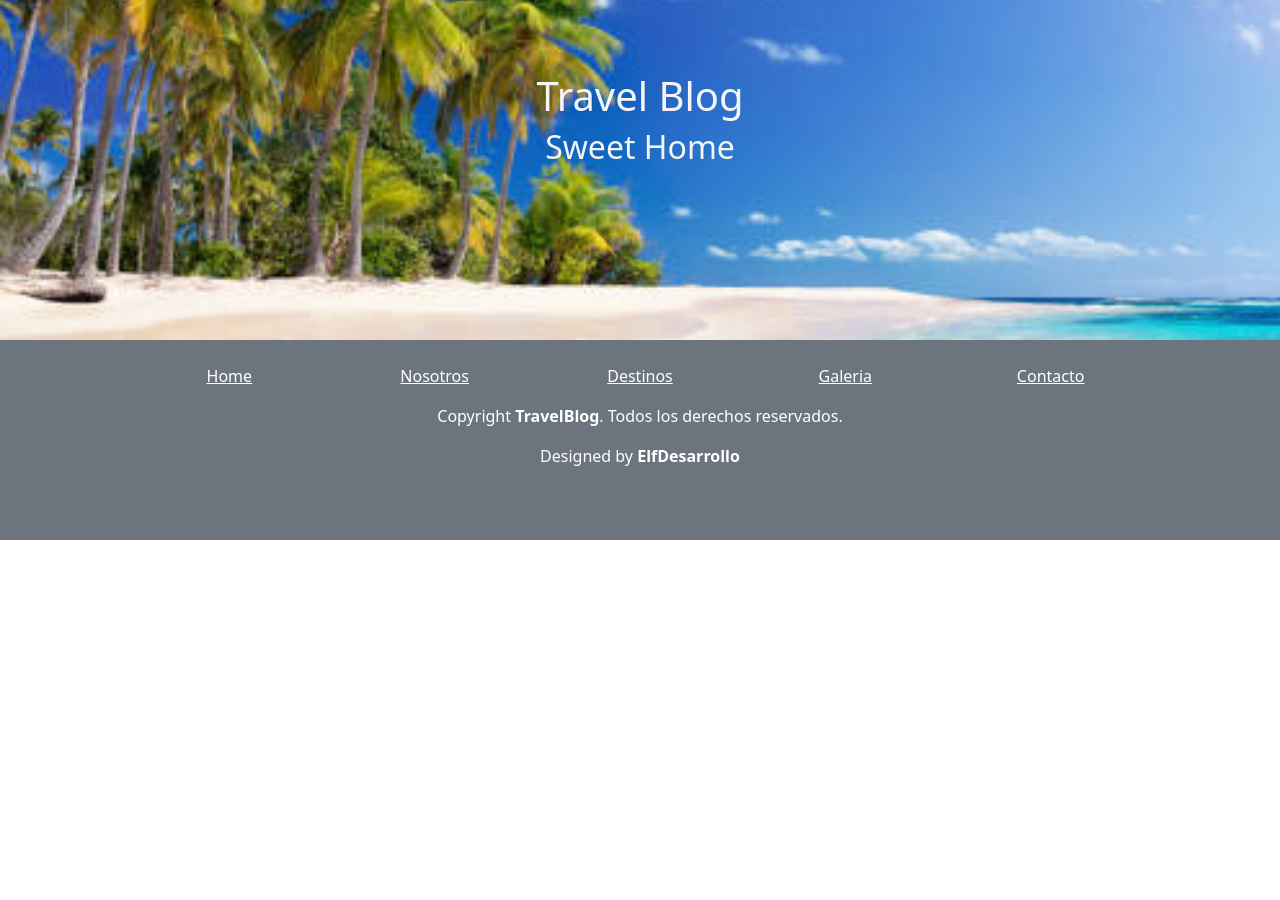
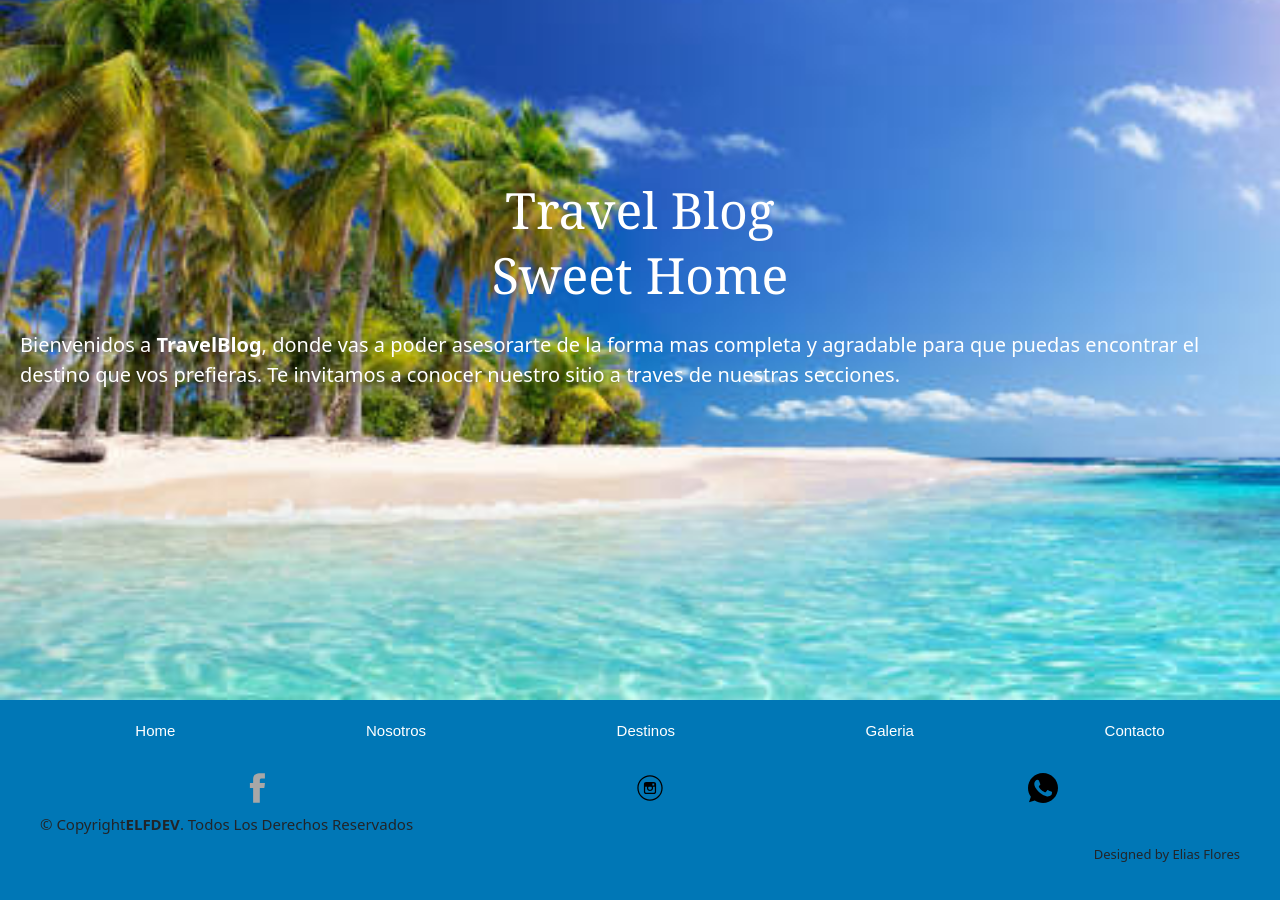
Before and after one commit to Eliassdev/TravelBlog, a website: page index.html in a window 1280 px wide. Shown: the part 260-1160 px from the top of the page. Before the commit the page ends 800 px from the top, so only its background shows below. Drawn offline with nearby package versions, Linux system fonts and the light colour scheme.

Commit message:
aplicandosass2+seo

```diff
--- a/index.html
+++ b/index.html
@@ -4,6 +4,8 @@
     <meta charset="UTF-8">
     <meta http-equiv="X-UA-Compatible" content="IE=edge">
     <meta name="viewport" content="width=device-width, initial-scale=1.0">
+    <meta name="description" content="Es un sitio donde podes encontrar asesoramiento para viajes, vacaciones, especificamente en Argentina, Peru y Brasil" >
+    <meta name="keywords" content="VACACIONES, VIAJAR, DESCANSAR, RELAX, TURISMO, HOTELES, PAISAJES. ARGENTINA, PERU, BRASIL, ASESORAMIENTO, PLAYA">
     <title>Travel Blog</title>
     <link    rel="stylesheet"    href="https://cdnjs.cloudflare.com/ajax/libs/animate.css/4.1.1/animate.min.css"/>
     <link href="https://cdn.jsdelivr.net/npm/bootstrap@5.2.0-beta1/dist/css/bootstrap.min.css" rel="stylesheet" integrity="sha384-0evHe/X+R7YkIZDRvuzKMRqM+OrBnVFBL6DOitfPri4tjfHxaWutUpFmBp4vmVor" crossorigin="anonymous">
@@ -14,10 +16,9 @@
     <link rel="shortcut icon" href="./Logos/Frameedit.png">
 </head>
 <body>
-  <div class="home__page bg-secondary">
     <!-- header de la pagina-->
     <header>
-      <nav class="navbar navbar-expand-xl" style="background-color: #e3f2fd;">
+      <nav class="navbar navbar-expand-xl" style="background-color: #48CAE4;">
         <div class="container-fluid">
             <a class="navbar-brand" href="index.html">
               <img class="animate__animated animate__bounce" src="./Logos/Frameedit.png" alt="logo" width="150px">
@@ -54,44 +55,63 @@
         </nav>
     </header>
     <!-- FIN DEL HEADER -->
-    <div class="home__main">
-      <main>
+      <main class="home__page">
         <h1  class="home__title animate__animated animate__backInLeft">Travel Blog</h1>
         <h2 class="home__subtitle animate__animated animate__backInLeft">Sweet Home</h2>
+        <p class="home__text">
+          Bienvenidos a <b>TravelBlog</b>, donde vas a poder asesorarte de la forma mas completa y agradable para que puedas encontrar el destino que vos prefieras. Te invitamos a conocer nuestro sitio a traves de nuestras secciones.
+        </p>
       </main>
-    </div>
-    <!-- FOOTER -->
-   <footer class="footer bg-secondary">
-    <div class="container-fluid">
-        <ul class="row p-4 justify-content-center text-white">
-            <div class="col-xs-12 col-md-6 col-lg-2 mb-.7">
-            <a class="text-white" href="index.html">Home</a>
-            </div>
-            <div class="col-xs-12 col-md-6 col-lg-2 mb-.7">
-            <a class="text-white" href="./pages/us.html">Nosotros</a>
-            </div>
-            <div class="col-xs-12 col-md-6 col-lg-2 mb-.7">
-            <a class="text-white" href="./pages/destinations.html">Destinos</a>
-            </div>
-            <div class="col-xs-12 col-md-6 col-lg-2 mb-.7">
-            <a class="text-white" href="./pages/galery.html">Galeria</a>
-            </div>
-            <div class="col-xs-12 col-md-6 col-lg-2 mb-.7">
-            <a class="text-white" href="./pages/contact.html">Contacto</a>
-            </div>
-            <div class="text-white text-center p-3">
-              <p>
-                  Copyright <b>TravelBlog</b>. Todos los derechos reservados.
-              </p>
-              <p>
-                  Designed by <b>ElfDesarrollo</b>
-              </p>
-            </div>
-          </ul>
-    </div>
-    </footer>
+
+      <!-- FOOTER -->
+   <footer class="footer">
+        <ul class="footer__ul">
+          <li class="footer__li">
+          <a class="footer__link" href="/index.html">Home</a>
+          </li>
+          <li class="footer__li">
+          <a class="footer__link" href="/pages/us.html">Nosotros</a>
+          </li>
+          <li class="footer__li">
+          <a class="footer__link" href="/pages/destinations.html">Destinos</a>
+          </li>
+          <li class="footer__li">
+          <a class="footer__link" href="/pages/galery.html">Galeria</a>
+          </li>
+          <li class="footer__li">
+          <a class="footer__link" href="/pages/contact.html">Contacto</a>
+          </li>
+        </ul>
+        <article class="footer__article">
+          <div class="redes">
+            <ul class="redes__ul">
+              <li class="redes__li">
+                <a class="redes__link" href="https://www.facebook.com/">
+                  <img class="redes__icon" src="./Logos/Facebook.svg" alt="">
+                </a>
+              </li>
+              <li>
+                <a class="redes__link" href="https://www.instagram.com/">
+                  <img class="redes__icon" src="./Logos/instagram.svg" alt="">
+                </a>
+              </li>
+              <li>
+                <a class="redes__link" href="https://www.whatsapp.com/">
+                  <img class="redes__icon" src="./Logos/whatsapp.svg" alt="">
+                </a>
+              </li>
+            </ul>
+          </div>
+          <p class="footer__paragraph1">
+            © Copyright <b>ELFDEV</b>. Todos Los Derechos Reservados
+          </p>
+          <p class="footer__paragraph2">
+            Designed by Elias Flores
+          </p>
+        </article>
+   </footer>
+
     <!-- FIN DEL FOOTER -->
-  </div>
 
     <script src="https://cdn.jsdelivr.net/npm/bootstrap@5.2.0-beta1/dist/js/bootstrap.bundle.min.js" integrity="sha384-pprn3073KE6tl6bjs2QrFaJGz5/SUsLqktiwsUTF55Jfv3qYSDhgCecCxMW52nD2" crossorigin="anonymous"></script>
 
--- a/sass/index.scss
+++ b/sass/index.scss
@@ -1,9 +1,9 @@
 /* MISC */
-@import "./misc/variables.scss";
-
-/*PARTIALS*/
-@import "./partials/header.scss";
-
-/*PAGES*/
-@import "./pages/home.scss";
-@import "./pages/contac.scss";
+@import "./misc/normalize";
+@import "./misc/variables";
+@import "./misc/mixins";
+/* PARTIALS */
+@import "./partials/header";
+@import "./partials/footer";
+/* PAGES */
+@import "./pages/home"
--- /dev/null
+++ b/sass/misc/_mixins.scss
@@ -0,0 +1,7 @@
+@mixin flex ($direction, $justify) {
+    display: flex;
+    flex-direction: $direction ;
+    justify-content: $justify;
+
+
+    }
--- /dev/null
+++ b/sass/misc/_normalize.scss
@@ -0,0 +1,7 @@
+*{
+    padding: 0;
+    margin: 0;
+}
+html{
+    font-size: 62.5%;
+}
--- /dev/null
+++ b/sass/misc/_variables.scss
@@ -0,0 +1,6 @@
+$colors:(
+    primary: #0096C7,
+    secondary: #CAF0F8,
+    third: #0077B6,
+    fourth: white,
+)
--- a/sass/misc/variables.scss
+++ /dev/null
@@ -1,4 +0,0 @@
-
-:root{
-    --title: font-family: Georgia, 'Times New Roman', Times, serif;
-    }
--- /dev/null
+++ b/sass/pages/_home.scss
@@ -0,0 +1,28 @@
+body{
+    position: relative
+}
+.home__page{
+    @include flex(column, center,);
+    background-image: url(../images/caribean.jpg);
+    background-repeat: no-repeat;
+    background-size: cover;
+    min-height: 100vh;
+}
+.home__title{
+    color: map-get($colors, fourth);
+    font-family: Georgia, 'Times New Roman', Times, serif;
+    text-align: center;
+    align-items: flex-start;
+    font-size: 5rem;
+}
+.home__subtitle{
+    @extend .home__title
+
+}
+.home__text{
+    color: map-get($colors, fourth);
+    font-size: 2rem;
+    padding: 2rem;
+
+
+}
--- a/sass/pages/home.scss
+++ /dev/null
@@ -1,27 +0,0 @@
-.home__page{
-    min-width: 100%;
-    min-height: 100vh;
-    display: flex;
-    flex-direction: column;
-    justify-content: space-between;
-    background-color: darkslategrey;
-    &__main{
-        display: flex;
-        flex-direction: column;
-        background-image: url("../images/caribean.jpg");
-        background-repeat: no-repeat;
-        background-size: cover;
-        justify-content: center;
-        height: 500px;
-        color: whitesmoke;
-    }
-    &__title{
-        font-family: var(--title);
-        text-align: center;
-        font-size: 60px;
-
-    }
-    &__subtitle{
-        text-align: center;
-    }
-}
--- /dev/null
+++ b/sass/partials/_footer.scss
@@ -0,0 +1,47 @@
+.footer{
+    bottom: 0;
+    padding: 2rem;
+    background-color: map-get($colors, third);
+
+}
+
+.footer__ul{
+    list-style: none;
+    @include flex(row, space-around);
+    font-family: Arial, Helvetica, sans-serif;
+
+}
+.footer__link{
+    color: map-get($colors, fourth);
+    text-decoration: none;
+    font-size: 1.5em;
+
+}
+.footer__article{
+    padding: 2rem;
+}
+.footer__paragraph1{
+
+    @include flex(row,flex-start);
+    font-size: 1.5em;
+
+}
+.footer__paragraph2{
+    font-size: 1.3em;
+    @include flex(row,flex-end);
+
+}
+.redes__ul{
+    @extend .footer__ul
+
+
+}
+.redes__icon{
+
+
+    width: 40px;
+    height: 30px;
+}
+.redes__icon:hover{
+    transform: scale(2.1);
+}
--- a/sass/partials/header.scss
+++ b/sass/partials/_header.scss
@@ -2,4 +2,9 @@
     display: grid;
     grid-template-columns: 1fr 1fr;
     grid-template-rows: 150px;
+    font-size: 1.7rem;
 }
+.nav-link:hover{
+    background-color:map-get($colors, secondary)
+
+}
```
Also changed, not shown: css/translated.css, sass/misc/normalize.scss (deleted), sass/pages/_contac.scss (renamed from sass/pages/contac.scss), sass/pages/_galery.scss (added), sass/pages/_us.scss (added), sass/pages/galery.scss (deleted), sass/pages/us.scss (deleted), sass/partials/footer.scss (deleted), 2 other files.
